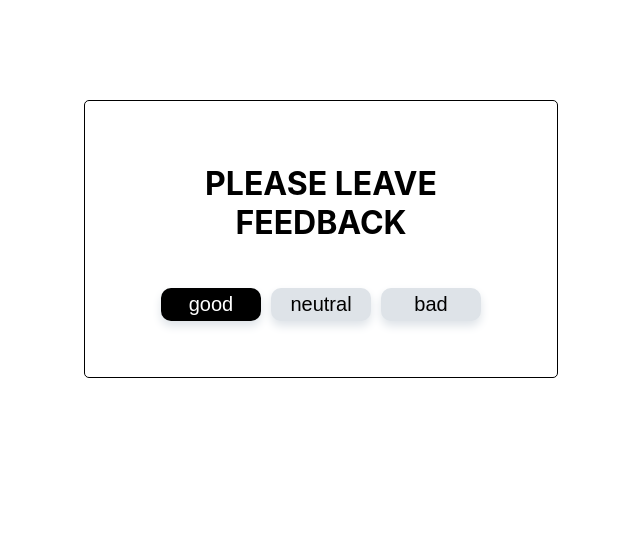
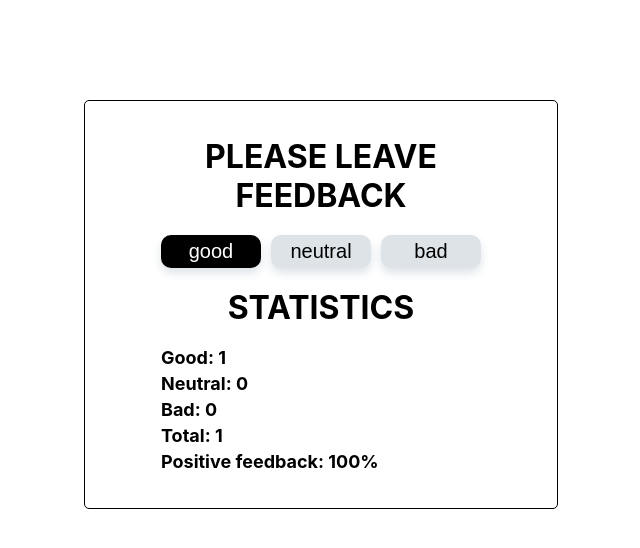
Before and after one commit to igorivnaolga/goit-react-woolf-hw-02-feedback, a React (Create React App) app: page / in a window 1280 px wide. Both pictures are taken after a click on the button "good". Shown: the top 548 px of the page, without its empty margins (319-959 px from the left). Built offline with nearby package versions, Linux system fonts and the light colour scheme.

Commit message:
add Statistics

```diff
--- a/src/App.jsx
+++ b/src/App.jsx
@@ -2,6 +2,9 @@ import { Component } from 'react';
 import { Container } from './App.styled';
 import Section from 'components/Section/Section';
 import FeedbackOptions from 'components/FeedbackOptions/FeedbackOptions';
+import Statistics from 'components/Statistics/Statistics';
+import { GlobalStyle } from 'components/GlobalStyle';
+import Notification from 'components/Notification/Notification';
 
 export class App extends Component {
   state = {
@@ -18,7 +21,22 @@ export class App extends Component {
     });
   };
 
+  countTotalFeedback = () => {
+    const { good, neutral, bad } = this.state;
+    return good + neutral + bad;
+  };
+
+  countPositiveFeedbackPercentage = () => {
+    const total = this.countTotalFeedback();
+    const { good } = this.state;
+    return Math.round((good / total) * 100);
+  };
+
   render() {
+    const total = this.countTotalFeedback();
+    const positivePercentage = this.countPositiveFeedbackPercentage();
+    const { good, neutral, bad } = this.state;
+
     return (
       <Container>
         <Section title="Please leave feedback">
@@ -27,6 +45,20 @@ export class App extends Component {
             options={['good', 'neutral', 'bad']}
           />
         </Section>
+        <Section title="Statistics">
+          {total > 0 ? (
+            <Statistics
+              good={good}
+              neutral={neutral}
+              bad={bad}
+              total={total}
+              positivePercentage={positivePercentage}
+            />
+          ) : (
+            <Notification message="There is no feedback" />
+          )}
+        </Section>
+        <GlobalStyle />
       </Container>
     );
   }
--- a/src/components/GlobalStyle.js
+++ b/src/components/GlobalStyle.js
@@ -8,7 +8,7 @@ body {
     sans-serif;
   -webkit-font-smoothing: antialiased;
   -moz-osx-font-smoothing: grayscale;
-  background-color: lemonchiffon;
+  background-color: white;
 }
 
 code {
--- /dev/null
+++ b/src/components/Notification/Notification.jsx
@@ -0,0 +1,7 @@
+import { NotificationText } from './Notification.styled';
+
+const Notification = ({ message }) => {
+  return <NotificationText>{message}</NotificationText>;
+};
+
+export default Notification;
--- /dev/null
+++ b/src/components/Notification/Notification.styled.js
@@ -0,0 +1,8 @@
+import styled from 'styled-components';
+
+export const NotificationText = styled.p`
+  text-align: center;
+  font-size: 24px;
+  padding-top: 20px;
+  color: grey;
+`;
--- /dev/null
+++ b/src/components/Statistics/Statistics.jsx
@@ -0,0 +1,15 @@
+import { StatsWrapper } from './Statistics.styled';
+
+const Statistics = ({ good, neutral, bad, total, positivePercentage }) => {
+  return (
+    <StatsWrapper>
+      <p>Good: {good}</p>
+      <p>Neutral: {neutral}</p>
+      <p>Bad: {bad}</p>
+      <p>Total: {total}</p>
+      <p>Positive feedback: {positivePercentage}%</p>
+    </StatsWrapper>
+  );
+};
+
+export default Statistics;
--- /dev/null
+++ b/src/components/Statistics/Statistics.styled.js
@@ -0,0 +1,12 @@
+import styled from 'styled-components';
+
+export const StatsWrapper = styled.div`
+  padding-top: 20px;
+  display: flex;
+  gap: 5px;
+  flex-direction: column;
+  margin-left: 40px;
+  font-size: 18px;
+  color: #000;
+  font-weight: bold;
+`;
```
